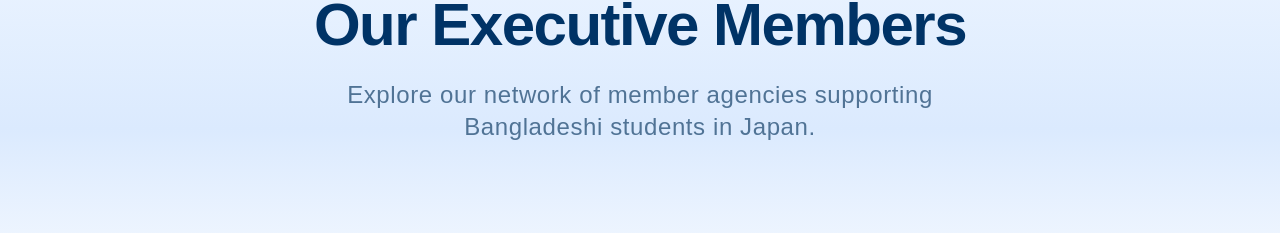
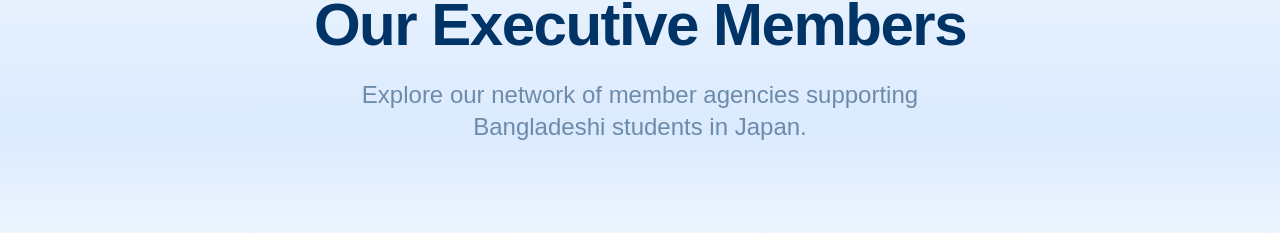
Before and after one commit to sakib-xrz/bssaj-frontend, a Next.js app: page /members in a window 1280 px wide. Shown: the part 150-383 px from the top of the page. Built offline with nearby package versions, Linux system fonts and the light colour scheme.

Commit message:
updated the section header

```diff
--- a/components/shared/section-header.tsx
+++ b/components/shared/section-header.tsx
@@ -17,7 +17,7 @@ export default function SectionHeader({
         {title}
       </h2>
       {description && (
-        <p className="text-muted-foreground max-w-2xl mx-auto pb-10 text-lg md:text-2xl tracking-wide">
+        <p className="text-muted-foreground/80 max-w-2xl mx-auto pb-10 text-lg md:text-2xl">
           {description}
         </p>
       )}
```
